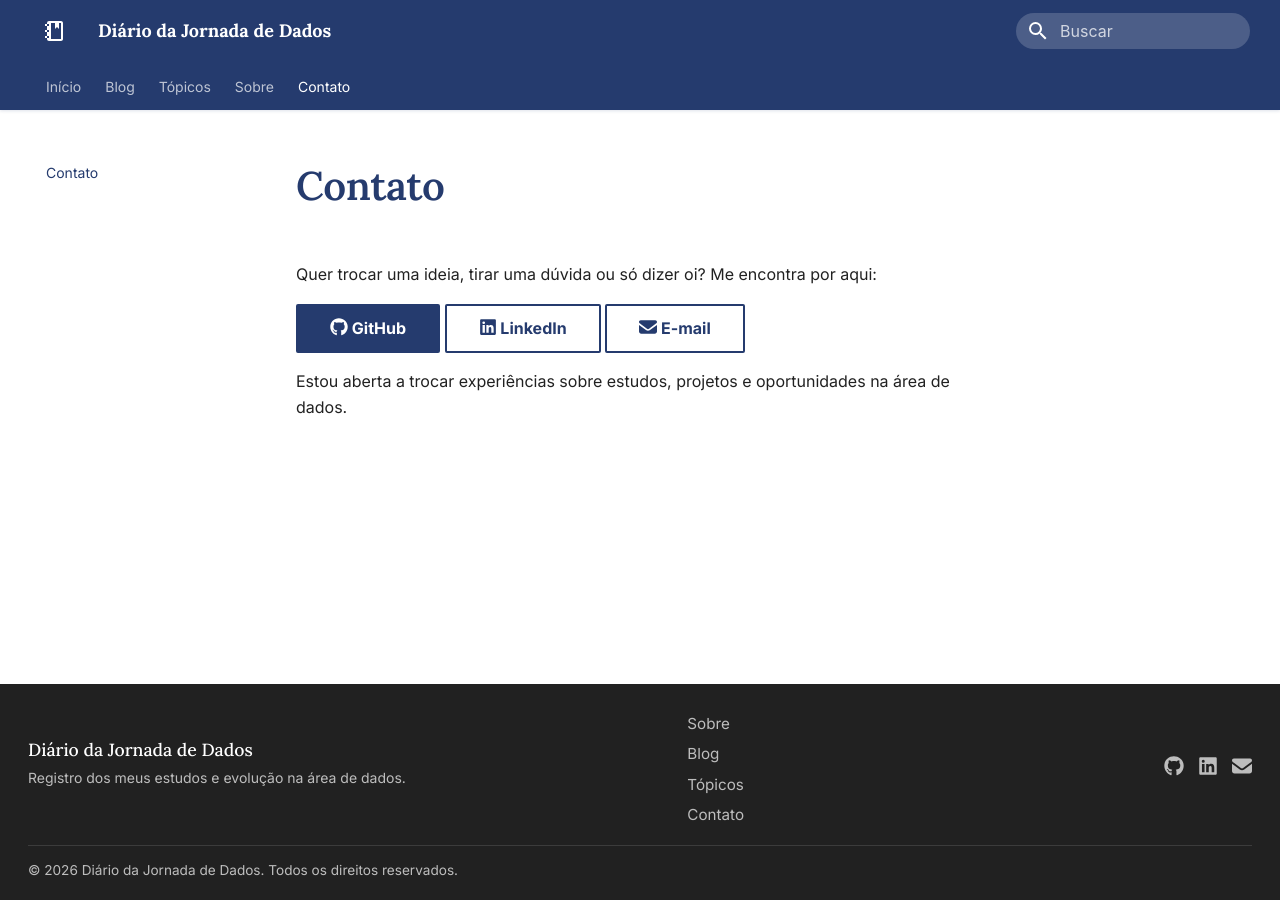
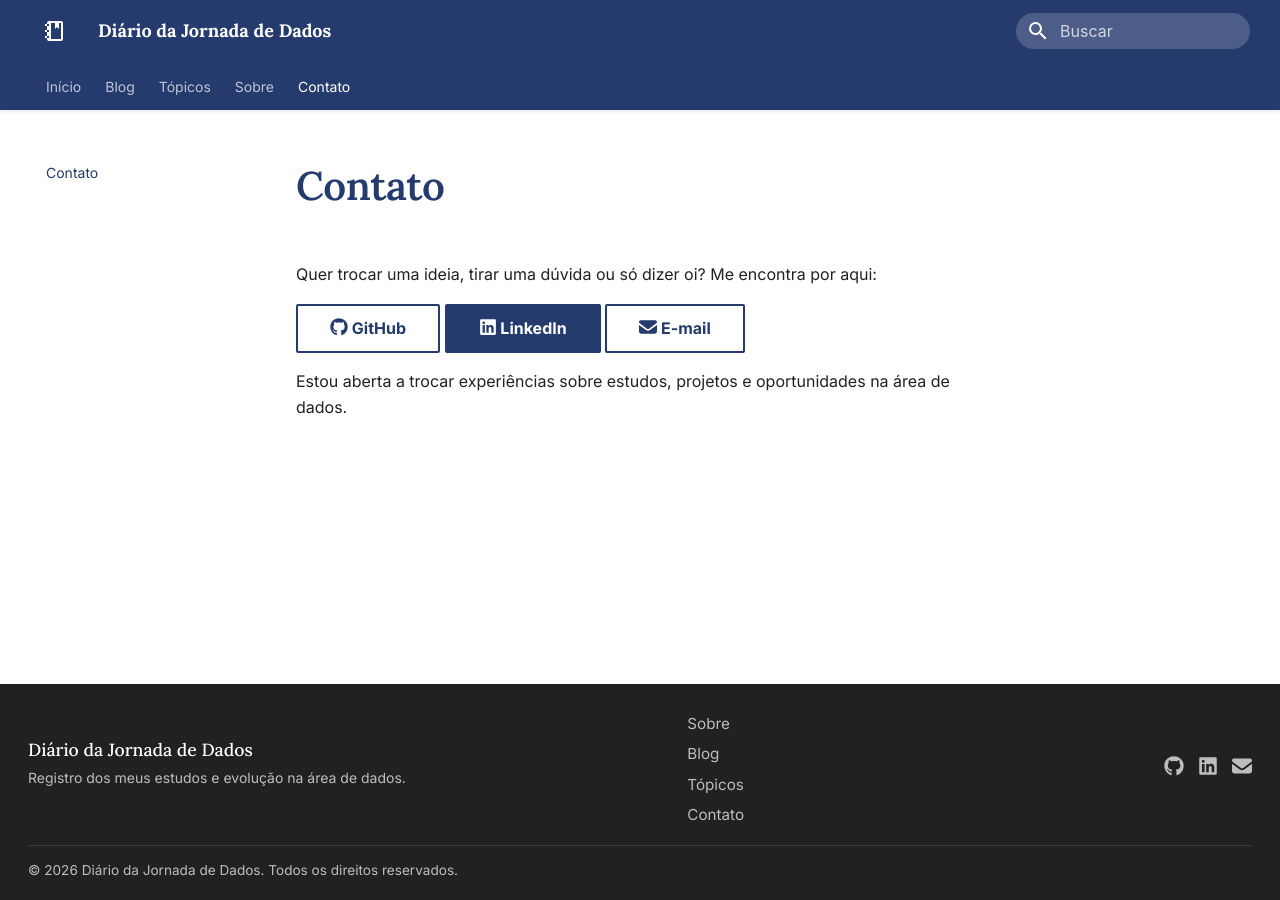
Before and after one commit to erica-luuz/diario-jornada-dados, an MkDocs documentation site: the page built from docs/contato.md, in a window 1280 px wide. Built offline with MkDocs 1.6.1 and Material for MkDocs 9.7.7, drawn with Linux system fonts in a browser that asks for light colours.

Commit message:
Torna o LinkedIn o botao principal na pagina Contato
Co-Authored-By: Claude Sonnet 5 <noreply@anthropic.com>

```diff
--- a/docs/contato.md
+++ b/docs/contato.md
@@ -2,8 +2,8 @@
 
 Quer trocar uma ideia, tirar uma dúvida ou só dizer oi? Me encontra por aqui:
 
-[:fontawesome-brands-github: GitHub](https://github.com/erica-luuz){ .md-button .md-button--primary target="_blank" rel="noopener" }
-[:fontawesome-brands-linkedin: LinkedIn](https://www.linkedin.com/in/erica-luz-032305177){ .md-button target="_blank" rel="noopener" }
+[:fontawesome-brands-github: GitHub](https://github.com/erica-luuz){ .md-button target="_blank" rel="noopener" }
+[:fontawesome-brands-linkedin: LinkedIn](https://www.linkedin.com/in/erica-luz-032305177){ .md-button .md-button--primary target="_blank" rel="noopener" }
 [:fontawesome-solid-envelope: E-mail](mailto:erica.nicollas_hbn@yahoo.com){ .md-button }
 
 Estou aberta a trocar experiências sobre estudos, projetos e oportunidades na área de dados.
```
